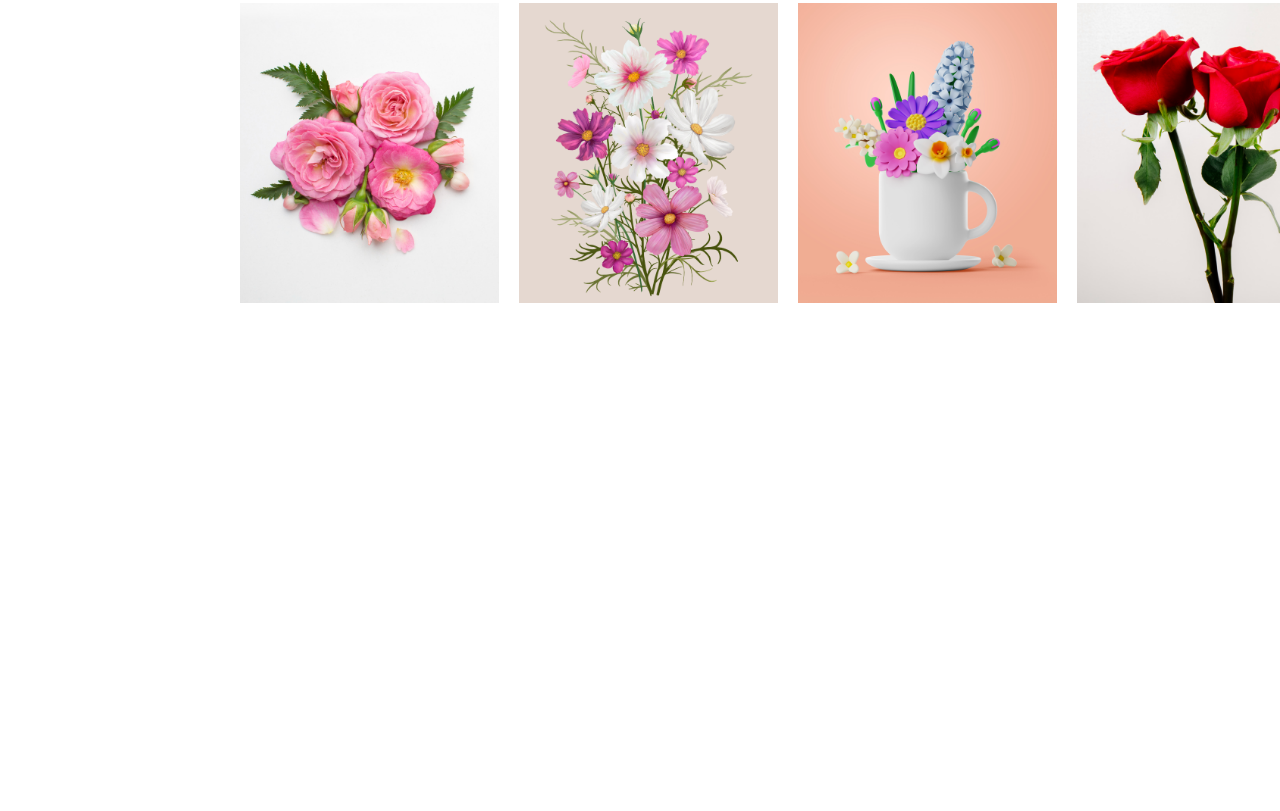
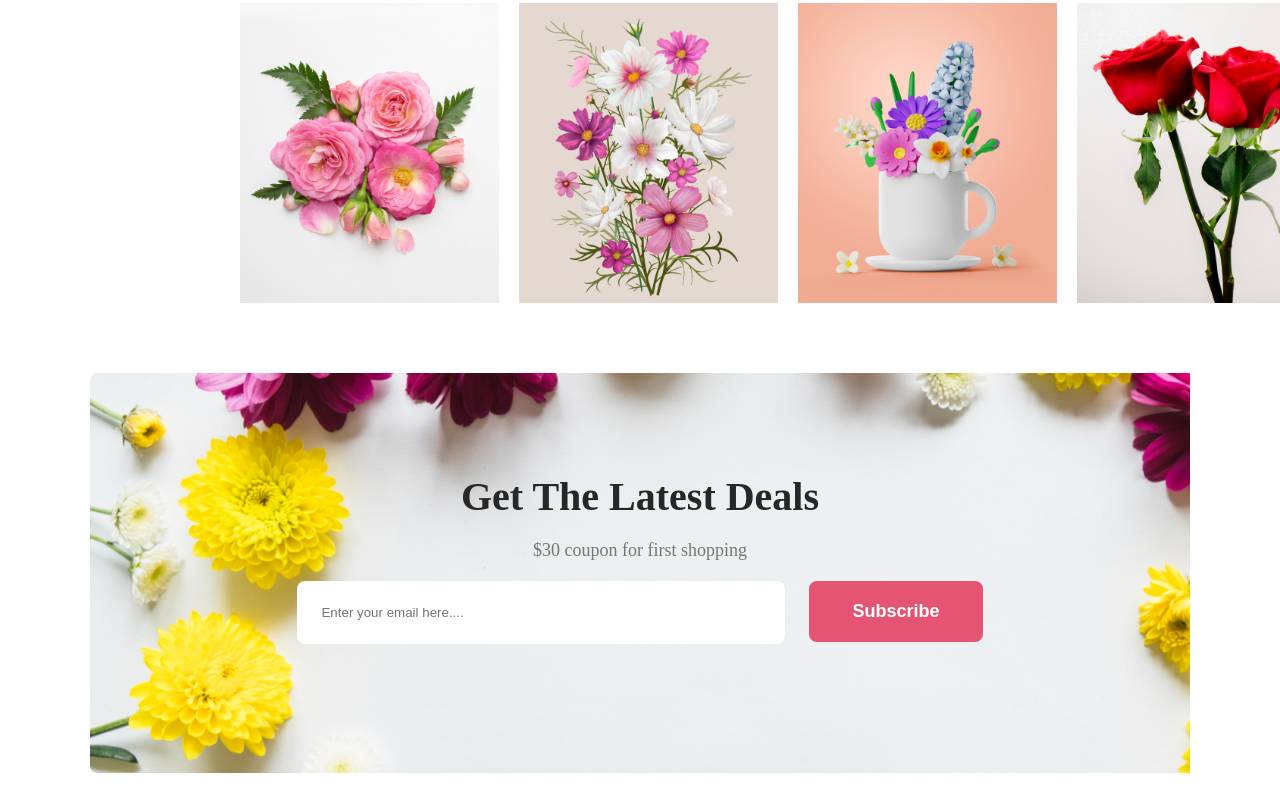
Before and after one commit to Sakib-Nazmus/Assignment-Flower-Shop, a plain HTML site: page index.html in a window 1280 px wide. Shown: the part 2521-3332 px from the top of the page. Before the commit the page ends 2894 px from the top, so only its background shows below. Drawn offline with Linux system fonts and the light colour scheme.

Commit message:
Sixth Section

```diff
--- a/index.html
+++ b/index.html
@@ -104,6 +104,17 @@
                 <img class="in-ig" src="Image/Rectangle 6.png" alt="">
             </div>
         </div>
+
+        <!-- Sixth Section -->
+        <div class="sixth-section">
+            <h2 class="primary-title six-title">Get The Latest Deals</h2>
+            <p class="primary-pr">$30 coupon for first shopping</p>
+
+            <form class="form" action="">
+                    <input type="email" placeholder="Enter your email here....">
+                    <input class="btn-form" type="submit" value="Subscribe">
+            </form>
+        </div>
     </main>
     <footer>
 
--- a/style.css
+++ b/style.css
@@ -205,6 +205,7 @@ span{
     color: #E55473;
 }
 
+/* 5th section */
 
 .fith-section{
     margin-top: 70px;
@@ -235,3 +236,42 @@ span{
     width: 300px;
     height: 300px;
 }
+
+/* 6th section */
+
+.sixth-section{
+    width: 1100px;
+    height: 400px;
+    margin: auto;
+    background-image: url(Image/Rectangle\ 9.png);
+    background-repeat: no-repeat;
+    background-size: cover;
+    margin-bottom: 50px;
+    align-items: center;
+    text-align: center;
+}
+
+.six-title{
+    padding-top: 100px;
+}
+
+.form input[type="email"]{
+    margin-top: 20px;
+    margin-right: 20px;
+    padding: 24px;
+    color: aqua;
+    background-color: white;
+    border: 0;
+    border-radius: 8px;
+    width: 40%;
+}
+
+.btn-form{
+    background-color: #E55473;
+    color: white;
+    font-size: 18px;
+    font-weight: 700;
+    border: none;
+    border-radius: 8px;
+    padding: 20px 43px;
+}
```
